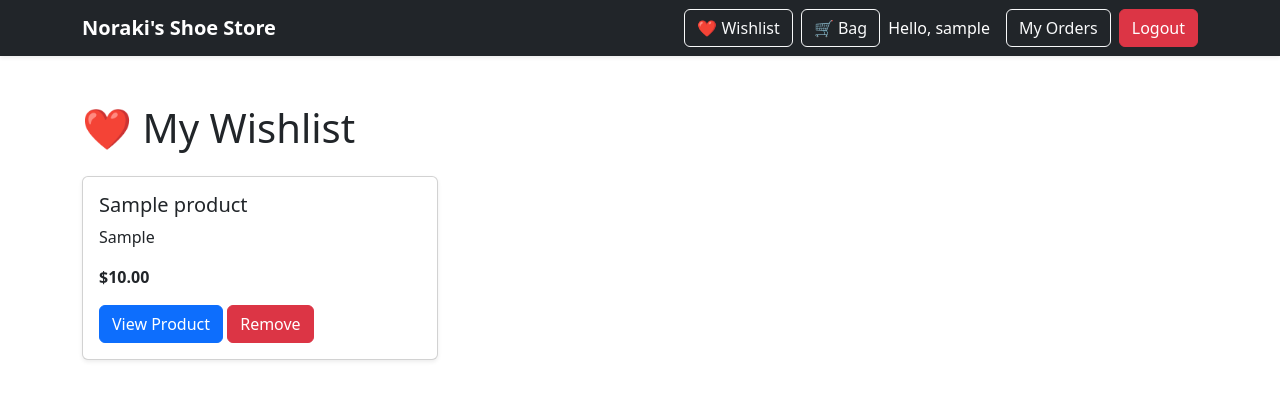
After one commit to eleonora2687/shoe-store, a Django app: page /wishlist/ in a window 1280 px wide. The commit adds this page. Shown: the top 400 px of the page. Run offline with Django 5.2, Linux system fonts and the light colour scheme; a user stored in the database is signed in; tables that the repository leaves empty hold one stand-in row (values such as "Sample post").

Commit message:
Add wishlist and favorites functionality

```diff
--- a/products/admin.py
+++ b/products/admin.py
@@ -1,6 +1,7 @@
-from django.contrib import admin
-from .models import Product, Category, Review
+from django.contrib import admin # type: ignore
+from .models import Product, Category, Review, Wishlist
 
 admin.site.register(Product)
 admin.site.register(Category)
 admin.site.register(Review)
+admin.site.register(Wishlist)
--- a/products/models.py
+++ b/products/models.py
@@ -1,4 +1,5 @@
 from django.db import models # type: ignore
+from django.contrib.auth.models import User
 
 class Category(models.Model):
     name = models.CharField(max_length=100)
@@ -49,3 +50,26 @@ class Review(models.Model):
 
     def __str__(self):
         return f"{self.user.username} - {self.product.name}"
+
+
+class Wishlist(models.Model):
+
+    user = models.ForeignKey(
+        User,
+        on_delete=models.CASCADE
+    )
+
+    product = models.ForeignKey(
+        Product,
+        on_delete=models.CASCADE
+    )
+
+    created_at = models.DateTimeField(
+        auto_now_add=True
+    )
+
+    class Meta:
+        unique_together = ('user', 'product')
+
+    def __str__(self):
+        return f"{self.user.username} - {self.product.name}"
--- a/products/templates/products/product_detail.html
+++ b/products/templates/products/product_detail.html
@@ -49,6 +49,10 @@
             Add to Cart 🛒
         </a>
 
+        <a href="{% url 'add_to_wishlist' product.id %}"
+   class="btn btn-outline-danger mt-3 ms-2">
+    ❤️ Add to Wishlist
+</a>
         <a
             href="/"
             class="btn btn-secondary mt-3"
--- /dev/null
+++ b/products/templates/products/wishlist.html
@@ -0,0 +1,69 @@
+{% extends 'base.html' %}
+
+{% block title %}
+Wishlist
+{% endblock %}
+
+{% block content %}
+
+<h1 class="mb-4">
+    ❤️ My Wishlist
+</h1>
+
+{% if items %}
+
+    <div class="row">
+
+        {% for item in items %}
+
+        <div class="col-md-4 mb-4">
+
+            <div class="card h-100 shadow-sm">
+
+                <div class="card-body">
+
+                    <h5>
+                        {{ item.product.name }}
+                    </h5>
+
+                    <p>
+                        {{ item.product.brand }}
+                    </p>
+
+                    <p class="fw-bold">
+                        ${{ item.product.price }}
+                    </p>
+
+                    <a
+                        href="{% url 'product_detail' item.product.id %}"
+                        class="btn btn-primary"
+                    >
+                        View Product
+                    </a>
+
+                    <a
+                        href="{% url 'remove_from_wishlist' item.product.id %}"
+                        class="btn btn-danger"
+                    >
+                        Remove
+                    </a>
+
+                </div>
+
+            </div>
+
+        </div>
+
+        {% endfor %}
+
+    </div>
+
+{% else %}
+
+<div class="alert alert-info">
+    Your wishlist is empty.
+</div>
+
+{% endif %}
+
+{% endblock %}
--- a/products/urls.py
+++ b/products/urls.py
@@ -1,5 +1,5 @@
 from django.urls import path
-from .views import product_list, product_detail, add_to_cart, cart_view, remove_from_cart, increase_quantity, decrease_quantity
+from .views import product_list, product_detail, add_to_cart, cart_view, remove_from_cart, increase_quantity, decrease_quantity,wishlist,add_to_wishlist,remove_from_wishlist
 
 urlpatterns = [
     path('', product_list, name='product_list'),
@@ -11,5 +11,21 @@ urlpatterns = [
 
     path('cart/increase/<int:id>/', increase_quantity, name='increase_quantity'),
     path('cart/decrease/<int:id>/', decrease_quantity, name='decrease_quantity'),
+    path(
+    'wishlist/',
+    wishlist,
+    name='wishlist'
+),
 
+path(
+    'wishlist/add/<int:id>/',
+    add_to_wishlist,
+    name='add_to_wishlist'
+),
+
+path(
+    'wishlist/remove/<int:id>/',
+    remove_from_wishlist,
+    name='remove_from_wishlist'
+),
 ]
--- a/products/views.py
+++ b/products/views.py
@@ -1,6 +1,8 @@
 from django.db.models import Q # type: ignore
 from django.shortcuts import redirect, render, get_object_or_404 # type: ignore
-from .models import Product, Category, Review
+from .models import Product, Category, Review,Wishlist
+from django.contrib.auth.decorators import login_required
+
 from .forms import ReviewForm
 
 def product_list(request):
@@ -145,3 +147,46 @@ def decrease_quantity(request, id):
     request.session['cart'] = cart
 
     return redirect('cart_view')
+
+@login_required
+def add_to_wishlist(request, id):
+
+    product = get_object_or_404(
+        Product,
+        id=id
+    )
+
+    Wishlist.objects.get_or_create(
+        user=request.user,
+        product=product
+    )
+
+    return redirect(
+        'product_detail',
+        id=id
+    )
+
+@login_required
+def wishlist(request):
+
+    items = Wishlist.objects.filter(
+        user=request.user
+    )
+
+    return render(
+        request,
+        'products/wishlist.html',
+        {
+            'items': items
+        }
+    )
+
+@login_required
+def remove_from_wishlist(request, id):
+
+    Wishlist.objects.filter(
+        user=request.user,
+        product_id=id
+    ).delete()
+
+    return redirect('wishlist')
--- a/templates/base.html
+++ b/templates/base.html
@@ -30,19 +30,22 @@
 
         <div class="ms-auto d-flex align-items-center">
 
+            <a href="{% url 'wishlist' %}" class="btn btn-outline-light me-2">
+    ❤️ Wishlist
+</a>
             <a href="{% url 'cart_view' %}" class="btn btn-outline-light me-2">
                 🛒 Bag
             </a>
 
             {% if user.is_authenticated %}
-
+                <span class="text-white me-3">
+                    Hello, {{ user.username }}
+                </span>
                 <a href="{% url 'my_orders' %}" class="btn btn-outline-light me-2">
                     My Orders
                 </a>
 
-                <span class="text-white me-3">
-                    Hello, {{ user.username }}
-                </span>
+
 
                 <a href="{% url 'logout' %}" class="btn btn-danger">
                     Logout
```
Also changed, not shown: products/migrations/0004_wishlist.py (added).
